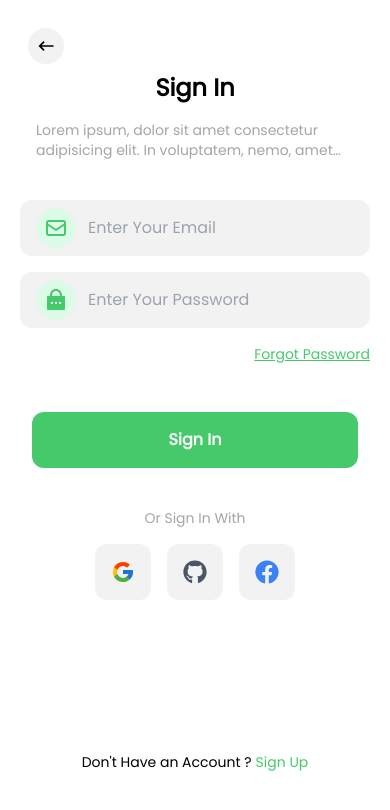
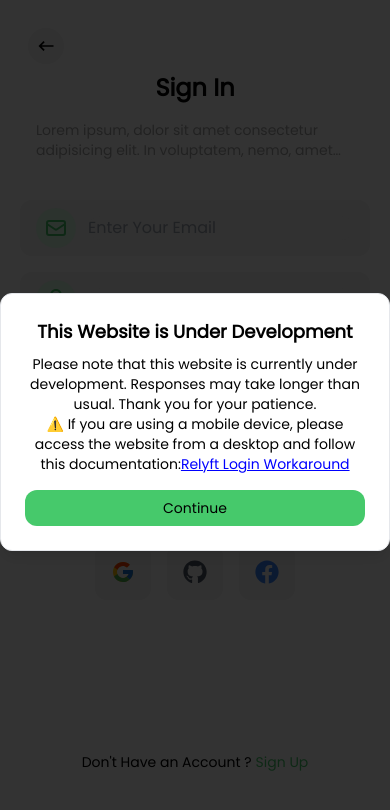
Before and after one commit to AdharBattulwar/Relyft, a React (Vite) app in the folder Frontend/: page /signin in a window 390 px wide. Shown: the top 810 px of the page. Built offline with nearby package versions, Linux system fonts and the light colour scheme; no server answers.

Commit message:
feat(SignIn): add under development alert and update warning message
Add UnderDevAlert component to the SignIn page to inform users about the development status. Update the warning message in UnderDevAlert to include a link to documentation for mobile users, providing a workaround for login issues.

```diff
--- a/Frontend/src/components/SignIn/index.tsx
+++ b/Frontend/src/components/SignIn/index.tsx
@@ -14,6 +14,7 @@ import githubAuth from "../AuthProviders/github";
 import facebookAuth from "../AuthProviders/facebook";
 import { Oval } from "react-loader-spinner";
 import AuthContext from "@/ContextApi/AuthContext";
+import UnderDevAlert from "../Warnings/underDevAlert";
 
 type Props = object;
 
@@ -72,6 +73,7 @@ const Signin: React.FC<Props> = () => {
 
   return (
     <div className="px-5 py-6 flex flex-col gap-10 h-screen w-screen">
+      <UnderDevAlert/>
       <div className="absolute top-7 left-7">
         <Button className="p-2 rounded-full bg-[#F2F2F2]">
           <MdKeyboardBackspace className="text-xl " />
--- a/Frontend/src/components/Warnings/underDevAlert.tsx
+++ b/Frontend/src/components/Warnings/underDevAlert.tsx
@@ -24,6 +24,17 @@ const UnderDevAlert: React.FC<Props> = () => {
             <AlertDialogDescription>
               Please note that this website is currently under development.
               Responses may take longer than usual. Thank you for your patience.
+              <br />
+              ⚠️ If you are using a mobile device, please access the website
+              from a desktop and follow this documentation:
+              <a
+                href="https://fancy-pullover-837.notion.site/Relyft-Documentation-1cbfcdfde58e8031937dc0d818bfb311"
+                target="_blank"
+                rel="noopener noreferrer"
+                style={{ color: "blue", textDecoration: "underline" }}
+              >
+                Relyft Login Workaround
+              </a>
             </AlertDialogDescription>
           </AlertDialogHeader>
           <AlertDialogFooter>
```
